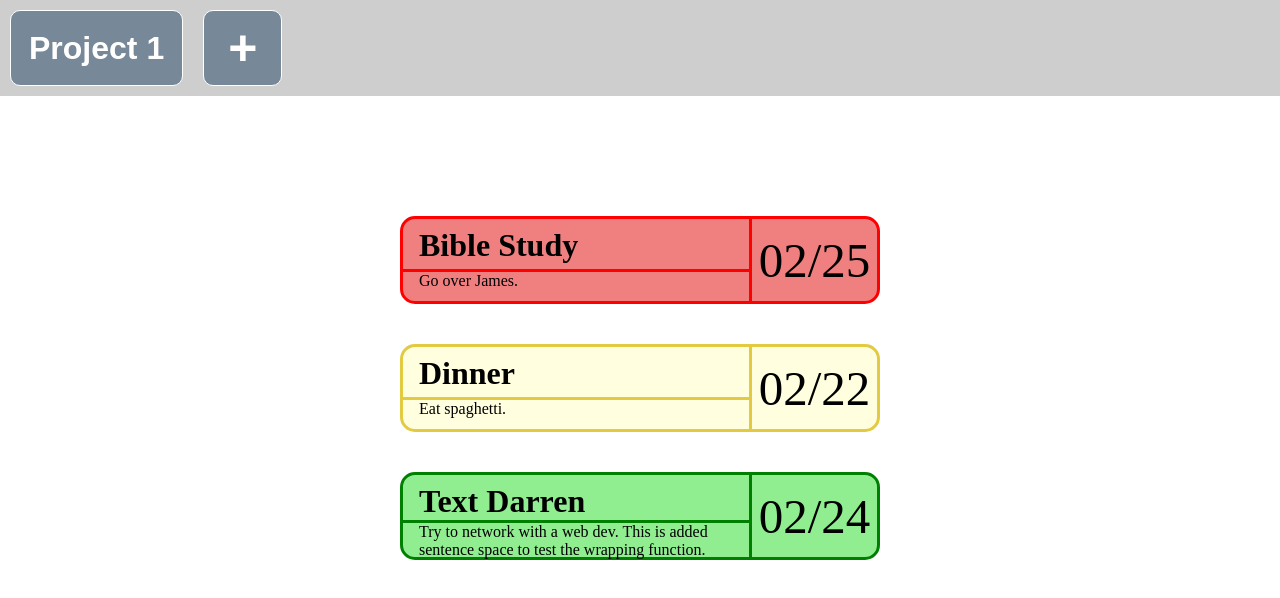
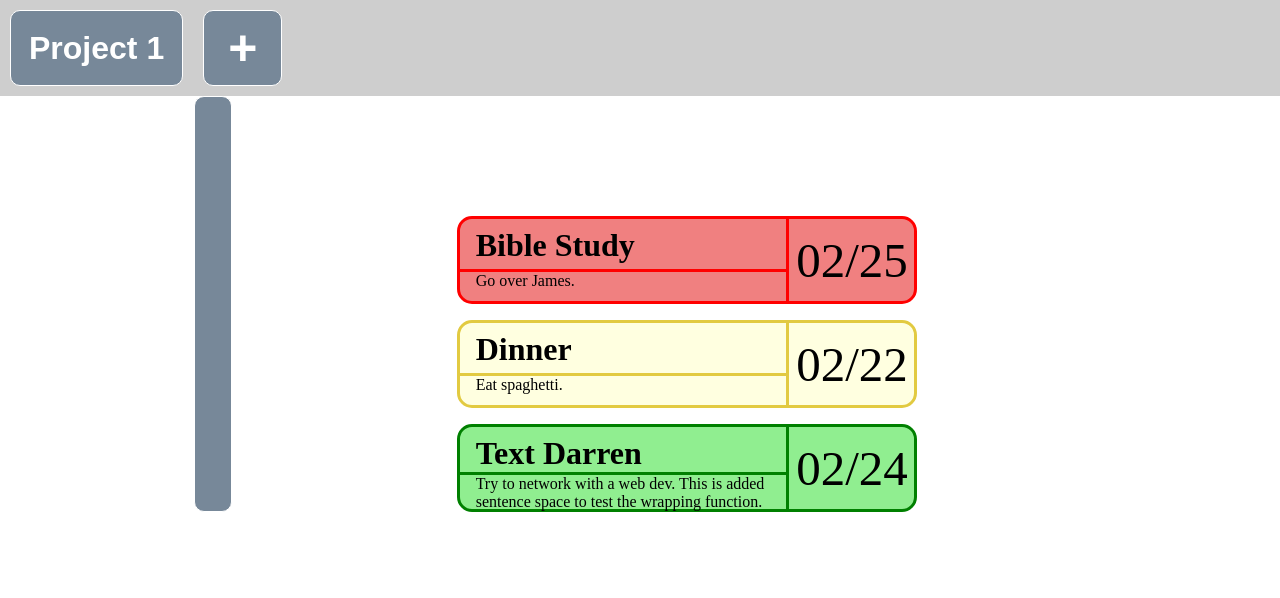
Before and after one commit to Cyber-Aarow/to-do_list, a website built with webpack: page src/template.html in a window 1280 px wide. Built offline with nearby package versions, Linux system fonts and the light colour scheme.

Commit message:
Make button to change ToDo order. Currently bugged.

```diff
--- a/src/dom.js
+++ b/src/dom.js
@@ -1,6 +1,7 @@
 export default function DOM(project){
     let ul = document.createElement('ul');
-    let holder = document.querySelector('#holder');
+    let rightHolder = document.querySelector('#right-holder');
+    let leftHolder = document.querySelector('#left-holder');
 
     const makeList = () =>{
         for(const toDo of project.getList()){
@@ -30,7 +31,7 @@ export default function DOM(project){
             setPriority(toDo, li);
 
             ul.appendChild(li);
-            holder.appendChild(ul);
+            rightHolder.appendChild(ul);
         }
     };
 
@@ -46,7 +47,31 @@ export default function DOM(project){
         }
     };
 
+    const clearList = () =>{
+        rightHolder.replaceChildren();
+    };
+
+    const setOrderButton = (order) =>{
+        let orderButton = document.createElement('button');
+        orderButton.addEventListener('click', () => {
+            if(order === 'priority'){
+                project.sortByDate();
+            }
+            else if(order === 'date'){
+                project.sortByPriority();
+            }
+            clearList();
+            makeList();
+        });
+
+        orderButton.classList.add('order-button');
+        leftHolder.appendChild(orderButton);
+    };
+
+    setOrderButton(project.getOrder());
+
     return{
-        makeList
+        makeList,
+        clearList
     };
 }
--- a/src/index.js
+++ b/src/index.js
@@ -15,3 +15,6 @@ console.log(project1.sortByPriority());
 console.log(project1.getTitles());
 
 DOM(project1).makeList();
+
+window.DOM = DOM;
+window.project1 = project1;
--- a/src/main.css
+++ b/src/main.css
@@ -37,9 +37,28 @@ header button {
 }
 
 #holder {
+    display: grid;
+    grid-template-columns: 1fr 2fr;
+}
+
+#left-holder{
+    display: flex;
+    justify-content: center;
+}
+
+.order-button{
+    width: 30px;
+    color: white;
+    border: 1px solid white;
+    border-radius: 10px;
+    background-color: lightslategray;
+    padding: 18px;
+}
+
+#right-holder {
     width: 100%;
     display: flex;
-    justify-content: center;
+    justify-content: left;
     padding-top: 15vh;
 }
 
@@ -47,13 +66,15 @@ ul{
     list-style-type: none;
     display: flex;
     flex-direction: column;
-    gap: 5vh;
+    gap: 2vh;
+    width: 90%;
+    margin-left: 30px;
 }
 
 .todo {
     border: 3px solid;
     border-radius: 15px;
-    width: 60vh;
+    width: 60%;
     height: 11vh;
     display: flex;
     cursor: default;
--- a/src/project.js
+++ b/src/project.js
@@ -1,6 +1,7 @@
 export default function Project(){
     let list = [];
     let title = "";
+    let order = "priority";
 
     const addToDo = (newToDo) =>{
         let index = list.findIndex(toDo => toDo.getDate() > newToDo.getDate());
@@ -10,6 +11,7 @@ export default function Project(){
 
     const sortByDate = () =>{
         list.sort((a, b) => b.getDate() - a.getDate());
+        order = 'date';
     };
 
     const sortByPriority = () =>{
@@ -24,6 +26,7 @@ export default function Project(){
         for(const toDo of moderate_list) new_list.push(toDo);
         for(const toDo of unrushed_list) new_list.push(toDo);
         list = [...new_list];
+        order = 'priority';
     };
 
     const getTitles = () =>{
@@ -34,11 +37,16 @@ export default function Project(){
         return list;
     };
 
+    const getOrder = () =>{
+        return order;
+    };
+
     return{
         addToDo,
         sortByDate,
         sortByPriority,
         getTitles,
-        getList
+        getList,
+        getOrder
     };
 }
--- a/src/template.html
+++ b/src/template.html
@@ -11,7 +11,10 @@
         <button class="header-plus">+</button>
     </header>
     <div id="holder">
+        <div id="left-holder">
 
+        </div>
+        <div id="right-holder"></div>
     </div>
 </body>
 </html>
```
